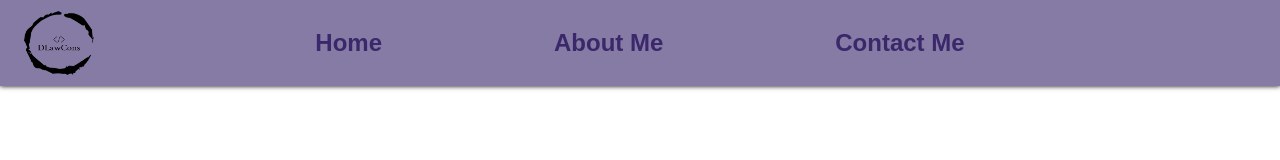
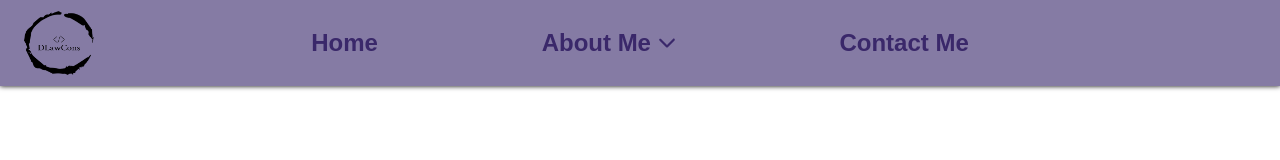
Before and after one commit to DanDaMan23/dan-personal-blog, a React (Create React App) app: page / in a window 1280 px wide. Shown: the top 160 px of the page. Built offline with nearby package versions, Linux system fonts and the light colour scheme.

Commit message:
Navigation Sub List Completed

```diff
--- a/src/features/navigation-bar/desktop/navigation.desktop.scss
+++ b/src/features/navigation-bar/desktop/navigation.desktop.scss
@@ -29,7 +29,23 @@
         background: none;
         text-align: center;
         cursor: pointer;
+
         font-weight: bolder;
+      }
+
+      .desktop-navigation__sub-items {
+        list-style: none;
+        padding: 0;
+        margin: 0;
+
+        .desktop-navigation__sub-item {
+          button {
+            font-size: 1.2rem;
+            padding: 0.4rem;
+            width: 100%;
+            text-align: left;
+          }
+        }
       }
     }
   }
--- a/src/features/navigation-bar/desktop/navigation.desktop.tsx
+++ b/src/features/navigation-bar/desktop/navigation.desktop.tsx
@@ -1,5 +1,7 @@
 import logo from "../../../photos/dlawcons_logo.png"
 import useNavigationItems from "../use-navigation-items"
+
+import Accordion from "../../../components/accordion/accordion.component"
 
 import "./navigation.desktop.scss"
 
@@ -10,17 +12,32 @@ export default function NavigationBarDesktop() {
 
   return (
     <div className='navigation-bar-desktop'>
-      {/* logo */}
       <img src={logo} alt='DLawCons' width={LOGO_SIZE} height={LOGO_SIZE} />
 
-      {/* Navigation Buttons */}
       <nav className='desktop-navigation'>
         <ul className='desktop-navigation__items'>
-          {navigationItems.map(({ label, onClick }) => (
-            <li className='desktop-navigation__item'>
-              <button type='button' onClick={onClick}>
-                {label}
-              </button>
+          {navigationItems.map(({ label, onClick, subItems }) => (
+            <li key={label} className='desktop-navigation__item'>
+              {subItems ? (
+                <Accordion
+                  button={<button type='button' onClick={onClick} />}
+                  buttonLabel={label}
+                >
+                  <ul className='desktop-navigation__sub-items'>
+                    {subItems.map(({ label, onClick }) => (
+                      <li
+                        className='desktop-navigation__sub-item'
+                      >
+                        <button type="button" onClick={onClick}>{label}</button>
+                      </li>
+                    ))}
+                  </ul>
+                </Accordion>
+              ) : (
+                <button type='button' onClick={onClick}>
+                  {label}
+                </button>
+              )}
             </li>
           ))}
         </ul>
```
